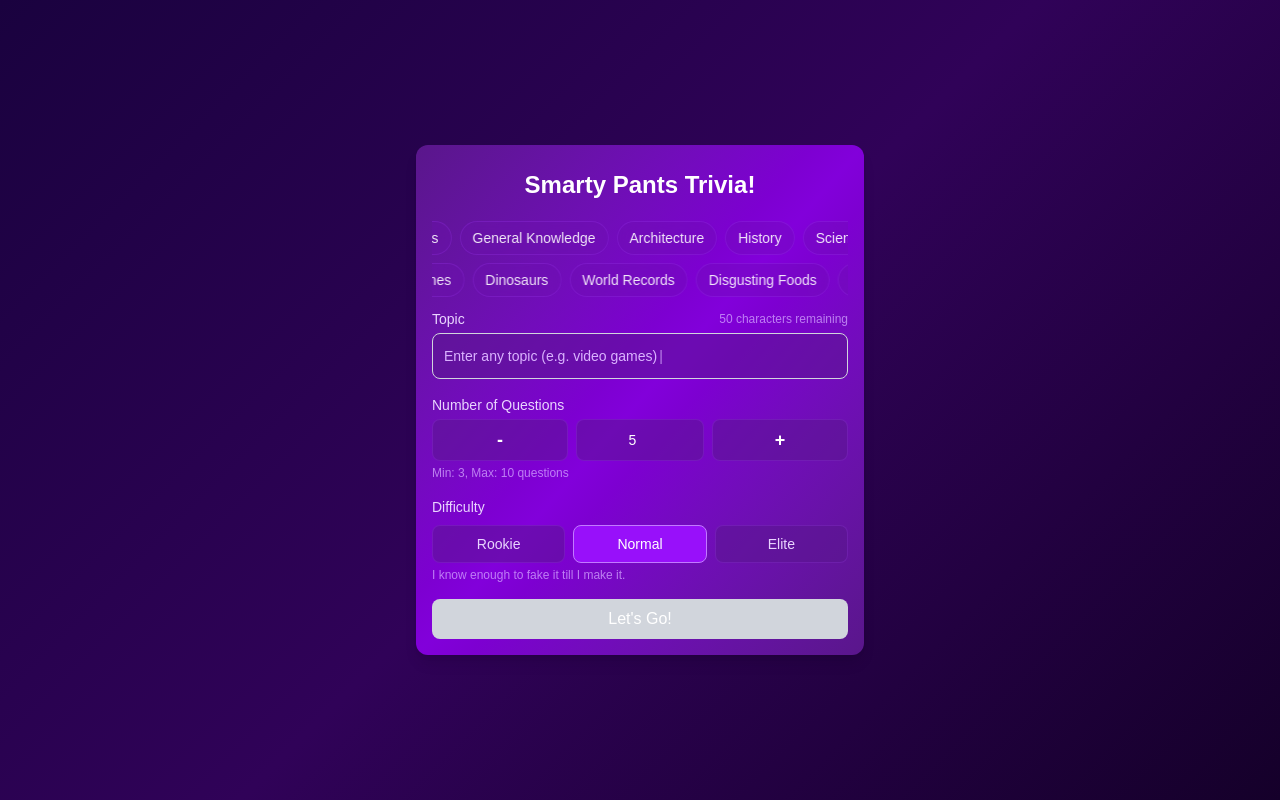
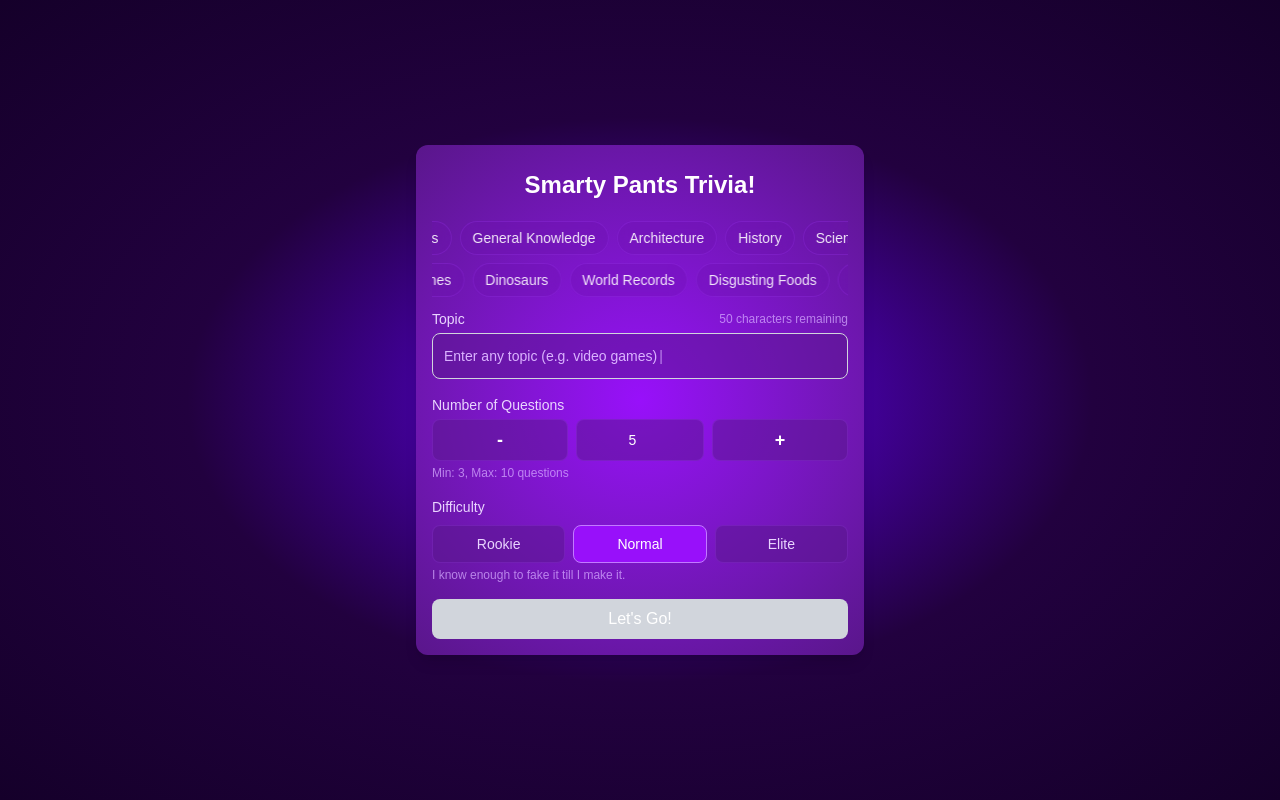
Before and after one commit to cobrauf/trivia-llm2, a Next.js app: page / in a window 1280 px wide. Built offline with nearby package versions, Linux system fonts and the light colour scheme.

Commit message:
radial gradient

```diff
--- a/src/app/(trivia)/page.tsx
+++ b/src/app/(trivia)/page.tsx
@@ -67,7 +67,7 @@ export default function Home() {
 
   return (
     <div className="min-h-screen flex items-center justify-center p-4">
-      <div className="w-full max-w-md space-y-4 p-4 pt-6 rounded-xl shadow-lg bg-gradient-to-br from-purple-900 via-purple-700 to-purple-900">
+      <div className="w-full max-w-md space-y-4 p-4 pt-6 rounded-xl shadow-lg bg-[radial-gradient(circle_at_center,theme(colors.purple.600),theme(colors.purple.900))]">
         <h1 className="text-2xl font-bold text-center mb-4 text-white">
           Smarty Pants Trivia!
         </h1>
--- a/src/app/globals.css
+++ b/src/app/globals.css
@@ -20,7 +20,12 @@
 }
 
 body {
-  background: linear-gradient(135deg, #1a023f 0%, #300258 50%, #15002a 100%);
+  background: radial-gradient(
+    ellipse farthest-corner at center,
+    #5f00ed 0%,
+    #22013f 50%,
+    #15002a 100%
+  );
   color: var(--foreground);
   font-family: Arial, Helvetica, sans-serif;
   min-height: 100vh;
--- a/src/app/quiz/layout.tsx
+++ b/src/app/quiz/layout.tsx
@@ -21,8 +21,10 @@ export default function QuizLayout({
   }, []);
 
   return (
-    <main className="min-h-screen bg-gradient-to-b from-gray-900 to-purple-900">
+    <main className="min-h-screen bg-[radial-gradient(circle_at_center,theme(colors.purple.900),theme(colors.gray.900))]">
       {children}
     </main>
   );
 }
+
+//bg-[radial-gradient(circle_at_center,theme(colors.purple.600),theme(colors.purple.900))]
--- a/src/app/quiz/loading/page.tsx
+++ b/src/app/quiz/loading/page.tsx
@@ -241,7 +241,7 @@ function LoadingContent() {
   return (
     <div className="min-h-screen flex items-center justify-center">
       <div className="text-center">
-        <h1 className="text-4xl font-bold mb-6 bg-gradient-to-r from-purple-400 to-purple-600 bg-clip-text text-transparent">
+        <h1 className="text-4xl font-bold mb-6 bg-clip-text text-transparent bg-[radial-gradient(circle_at_center,theme(colors.purple.600),theme(colors.purple.900))]">
           Generating Your Trivia Challenge
         </h1>
 
@@ -315,7 +315,7 @@ function LoadingContent() {
 function LoadingFallback() {
   return (
     <div className="min-h-screen flex items-center justify-center p-4">
-      <div className="w-full max-w-md space-y-8 p-8 rounded-xl bg-gradient-to-br from-purple-900 via-purple-700 to-purple-900 text-white text-center">
+      <div className="w-full max-w-md space-y-8 p-8 rounded-xl bg-[radial-gradient(circle_at_center,theme(colors.purple.600),theme(colors.purple.900))] text-white text-center">
         <h1 className="text-2xl font-bold mb-6">Generating Questions...</h1>
 
         <div className="flex justify-center mb-8">
--- a/src/app/quiz/question/page.tsx
+++ b/src/app/quiz/question/page.tsx
@@ -351,7 +351,7 @@ export default function QuestionPage() {
 
   return (
     <div className="min-h-screen flex items-center justify-center p-4">
-      <div className="w-full max-w-2xl mt-0 p-6 pt-4 rounded-xl bg-gradient-to-br from-purple-900 via-purple-700 to-purple-900 text-white">
+      <div className="w-full max-w-2xl mt-0 p-6 pt-4 rounded-xl bg-[radial-gradient(circle_at_center,theme(colors.purple.700),theme(colors.purple.900))] text-white">
         {/* Navigation */}
         <div className="flex justify-between items-center mb-3">
           <button
--- a/src/app/quiz/summary/page.tsx
+++ b/src/app/quiz/summary/page.tsx
@@ -58,7 +58,7 @@ export default function QuizSummaryPage() {
 
   return (
     <div className="min-h-screen flex items-center justify-center p-4">
-      <div className="w-full max-w-2xl space-y-6 p-2 rounded-xl bg-gradient-to-br from-purple-900 via-purple-700 to-purple-900 text-white">
+      <div className="w-full max-w-2xl space-y-6 p-2 rounded-xl bg-[radial-gradient(circle_at_center,theme(colors.purple.600),theme(colors.purple.900))] text-white">
         <div className="text-center mb-2">
           <h1 className="text-lg font-bold mb-0">Trivia Complete!</h1>
           <div className="text-base">
--- a/src/components/ConfirmationModal.tsx
+++ b/src/components/ConfirmationModal.tsx
@@ -21,7 +21,7 @@ export function ConfirmationModal({
       <div className="absolute inset-0 bg-black/70 backdrop-blur-sm" />
 
       {/* Modal */}
-      <div className="relative z-10 w-full max-w-md space-y-8 p-8 ml-8 mr-8 rounded-xl bg-gradient-to-br from-purple-900 via-purple-700 to-purple-900 text-white text-center">
+      <div className="relative z-10 w-full max-w-md space-y-8 p-8 ml-8 mr-8 rounded-xl bg-[radial-gradient(circle_at_center,theme(colors.purple.600),theme(colors.purple.900))] text-white text-center">
         <div className="text-lg mb-6">{message}</div>
 
         <div className="flex justify-center gap-4">
--- a/src/components/LoadingModal.tsx
+++ b/src/components/LoadingModal.tsx
@@ -48,7 +48,7 @@ export function LoadingModal({
       <div className="absolute inset-0 bg-black/70 backdrop-blur-sm" />
 
       {/* Modal */}
-      <div className="relative z-10 w-full max-w-md space-y-8 p-8 ml-4 mr-4 rounded-xl bg-gradient-to-br from-purple-900 via-purple-700 to-purple-900 text-white text-center">
+      <div className="relative z-10 w-full max-w-md space-y-8 p-8 ml-4 mr-4 rounded-xl bg-[radial-gradient(circle_at_center,theme(colors.purple.600),theme(colors.purple.900))] text-white text-center">
         <h2 className="text-lg font-bold mb-6">Preparing Your Trivia...</h2>
 
         <div className="flex justify-center mb-8">
```
